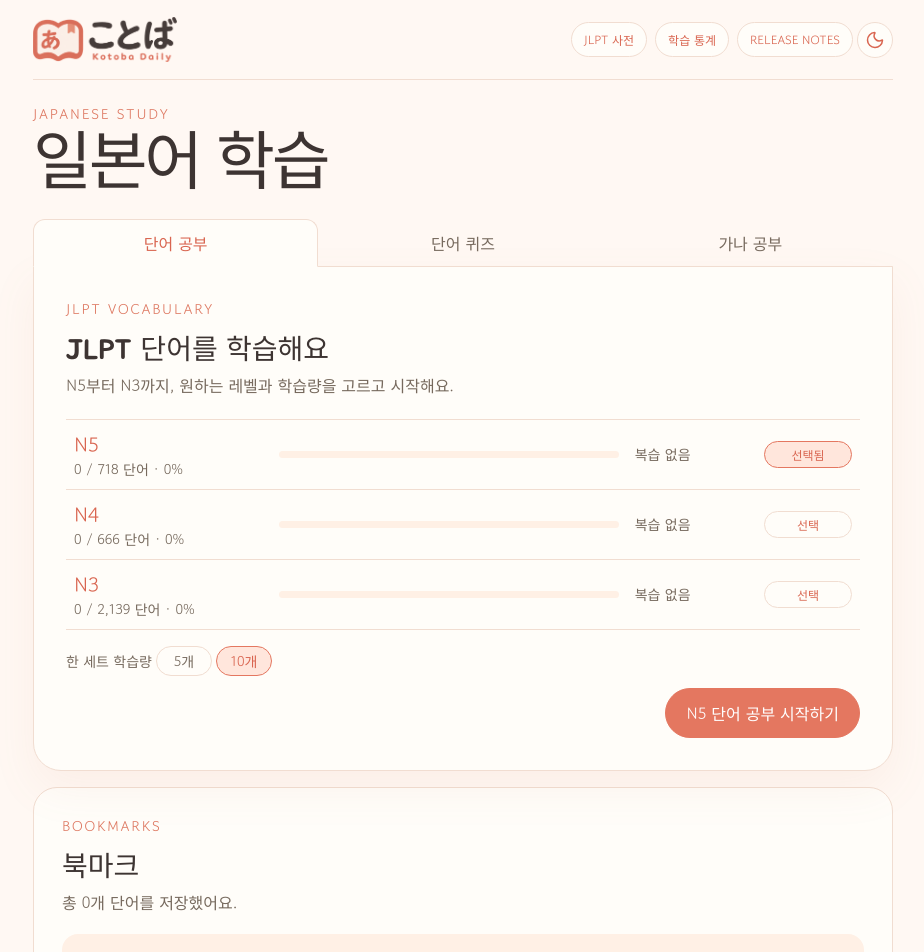
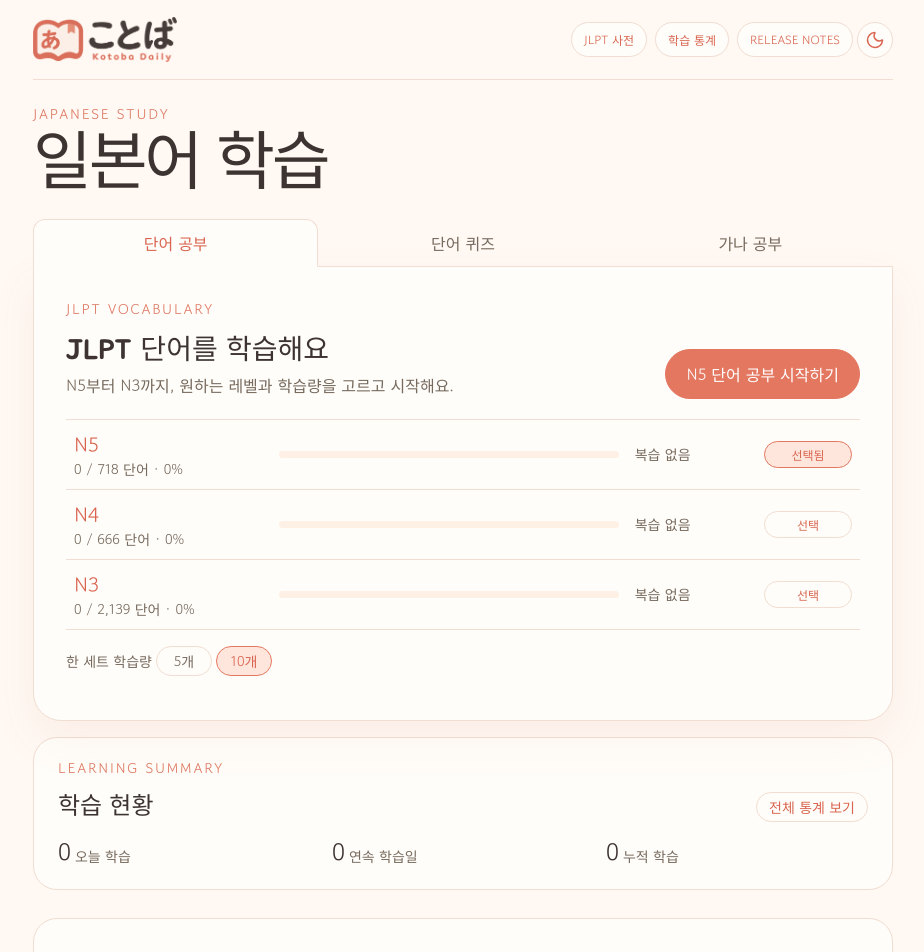
Before and after one commit to serene1004/kotoba-daily, a React (Vite) app: page / in a window 1280 px wide. Shown: the top 952 px of the page, without its empty margins (177-1101 px from the left). Built offline with nearby package versions, Linux system fonts and the light colour scheme.

Commit message:
feat(ui): improve learning and dictionary screens

```diff
--- a/src/components/Dashboard.module.css
+++ b/src/components/Dashboard.module.css
@@ -20,6 +20,59 @@
 }
 .studyModes .learning > .primary {
   margin: auto 0 0 auto;
+}
+.home-activity {
+  margin: 0 0 var(--space-8);
+  padding: var(--space-6) var(--space-7);
+  border: 1px solid #f1ddd1;
+  border-radius: var(--space-7);
+  background: #fffdf9;
+}
+.home-activity-heading {
+  display: flex;
+  align-items: flex-end;
+  justify-content: space-between;
+  gap: var(--space-4);
+  margin-bottom: var(--space-4);
+}
+.home-activity-heading .eyebrow {
+  margin: 0 0 var(--space-1);
+}
+.home-activity-heading h2 {
+  margin: 0;
+  font-size: var(--font-size-xl);
+}
+.home-activity-link {
+  padding: var(--space-2) var(--space-4);
+  border: 1px solid var(--border);
+  border-radius: 999px;
+  color: var(--accent-strong);
+  font-size: var(--font-size-sm);
+  font-weight: 700;
+  text-decoration: none;
+  white-space: nowrap;
+}
+.home-activity-link:hover,
+.home-activity-link:focus-visible {
+  border-color: var(--accent);
+  background: var(--accent-soft);
+}
+.home-activity-stats {
+  display: grid;
+  grid-template-columns: repeat(3, minmax(0, 1fr));
+  gap: var(--space-4);
+}
+.home-activity-stats article {
+  display: flex;
+  align-items: baseline;
+  gap: var(--space-2);
+}
+.home-activity-stats b {
+  font-size: var(--font-size-xl);
+}
+.home-activity-stats span {
+  color: var(--muted);
+  font-size: var(--font-size-sm);
 }
 .tabs {
   position: relative;
@@ -53,11 +106,21 @@
 }
 .learningContent {
   display: flex;
-  min-height: 310px;
   flex-direction: column;
 }
-.learningContent > .primary {
-  margin: auto 0 0 auto;
+.learning-header {
+  display: flex;
+  align-items: flex-end;
+  justify-content: space-between;
+  gap: var(--space-5);
+  margin-bottom: var(--space-6);
+}
+.learning-header .learning-heading {
+  margin-bottom: 0;
+}
+.learning-header > .primary {
+  flex: none;
+  margin: 0;
 }
 .studyModes .session-size {
   margin-bottom: var(--space-4);
@@ -82,7 +145,7 @@
   display: block;
   margin: var(--space-5) 0 0 auto;
 }
-.learningContent > a.primary {
+.learning-header > a.primary {
   display: flex;
   width: fit-content;
   min-height: 48px;
@@ -227,25 +290,43 @@
   color: var(--muted);
   font-size: var(--font-size-sm);
 }
-.activity-toolbar > div {
-  display: flex;
-  gap: var(--space-2);
-}
-.activity-toolbar button {
-  min-height: 36px;
-  padding: 0 var(--space-4);
-  border: 1px solid var(--border);
+.activity-toolbar select {
+  min-height: 38px;
+  min-width: 120px;
+  appearance: none;
+  padding: 0 var(--space-8) 0 var(--space-4);
+  border: 1px solid color-mix(in srgb, var(--accent) 45%, var(--border));
   border-radius: 999px;
   background: var(--surface);
-  color: var(--muted);
+  color: var(--accent-strong);
   font: inherit;
+  font-weight: 700;
+  cursor: pointer;
 }
-.activity-toolbar button:hover,
-.activity-toolbar button:focus-visible,
-.activity-toolbar button.scope-selected {
+.activity-toolbar select:hover,
+.activity-toolbar select:focus-visible {
   border-color: var(--accent);
-  background: var(--accent-soft);
+  background: var(--surface);
+}
+.activity-select-wrap select option {
+  background: var(--surface);
   color: var(--accent-strong);
+}
+.activity-select-wrap {
+  position: relative;
+  display: inline-flex;
+  align-items: center;
+  color: var(--accent-strong);
+}
+.activity-select-wrap svg {
+  position: absolute;
+  right: var(--space-3);
+  pointer-events: none;
+}
+.activity-select-wrap:focus-within {
+  border-radius: 999px;
+  outline: 2px solid var(--accent);
+  outline-offset: 2px;
 }
 .stats {
   display: grid;
@@ -428,8 +509,9 @@
 }
 .bookmarks-heading {
   display: flex;
-  align-items: end;
+  align-items: flex-end;
   justify-content: space-between;
+  gap: var(--space-4);
   margin-bottom: var(--space-6);
 }
 .bookmarks-heading h2 {
@@ -445,9 +527,7 @@
   font-size: var(--font-size-md);
 }
 .bookmark-toolbar {
-  display: flex;
-  justify-content: flex-end;
-  margin: calc(var(--space-6) * -1) 0 var(--space-5);
+  flex: none;
 }
 .bookmark-review {
   display: inline-flex;
@@ -594,11 +674,23 @@
   .primary {
     width: 100%;
   }
-  .learningContent > a.primary {
+  .learning-header > a.primary {
     width: 100%;
   }
-  .learningContent > .primary {
-    margin: var(--space-5) 0 0;
+  .learning-header,
+  .bookmarks-heading {
+    align-items: flex-start;
+    flex-direction: column;
+  }
+  .home-activity {
+    padding: var(--space-5);
+  }
+  .home-activity-stats {
+    gap: var(--space-2);
+  }
+  .home-activity-stats article {
+    flex-direction: column;
+    gap: 0;
   }
   .stats {
     grid-template-columns: 1fr;
@@ -660,12 +752,10 @@
   .bookmark-list {
     grid-template-columns: minmax(0, 1fr);
   }
-  .bookmark-toolbar {
-    margin: var(--space-4) 0;
-  }
 }
 
 :global([data-theme='dark']) .learning,
+:global([data-theme='dark']) .home-activity,
 :global([data-theme='dark']) .stats article,
 :global([data-theme='dark']) .activity-calendar,
 :global([data-theme='dark']) .weekly-chart,
@@ -685,10 +775,15 @@
   background: var(--paper);
 }
 :global([data-theme='dark']) .stats span,
+:global([data-theme='dark']) .home-activity-stats span,
 :global([data-theme='dark']) .learning-heading > p:last-child,
 :global([data-theme='dark']) .weekly-chart-head > span,
 :global([data-theme='dark']) .chart-day {
   color: var(--muted);
+}
+:global([data-theme='dark']) .home-activity-link {
+  border-color: var(--border);
+  color: var(--accent);
 }
 :global([data-theme='dark']) .calendar-today {
   border-color: var(--accent);
@@ -708,14 +803,13 @@
 :global([data-theme='dark']) .activity-high.studied {
   color: var(--ink);
 }
-:global([data-theme='dark']) .activity-toolbar button {
+:global([data-theme='dark']) .activity-toolbar select {
   border-color: var(--border);
   background: var(--surface);
-  color: var(--muted);
+  color: var(--accent);
 }
-:global([data-theme='dark']) .activity-toolbar button:hover,
-:global([data-theme='dark']) .activity-toolbar button:focus-visible,
-:global([data-theme='dark']) .activity-toolbar button.scope-selected {
+:global([data-theme='dark']) .activity-toolbar select:hover,
+:global([data-theme='dark']) .activity-toolbar select:focus-visible {
   border-color: var(--accent);
   background: var(--accent-soft);
   color: var(--accent);
--- a/src/components/Dashboard.tsx
+++ b/src/components/Dashboard.tsx
@@ -37,7 +37,7 @@ export function Dashboard({
   onSelectLevel,
   onSelectSessionSize,
 }: Props) {
-  const activity = useDashboardActivity(selectedLevel);
+  const activity = useDashboardActivity();
   const [activeTab, setActiveTab] = useState<'vocabulary' | 'quiz' | 'kana'>('vocabulary');
   const tabRefs = useRef<(HTMLButtonElement | null)[]>([]);
   const tabs = [
@@ -112,10 +112,19 @@ export function Dashboard({
             />
           ) : activeTab === 'quiz' ? (
             <div className={styles.learningContent}>
+              <div className={styles['learning-header']}>
                 <div className={styles['learning-heading']}>
                   <p className="eyebrow">{selectedLevel} VOCABULARY QUIZ</p>
                   <h2>뜻을 보고 단어를 골라요</h2>
                   <p>한국어 뜻에 맞는 일본어 단어를 선택하고 바로 정답을 확인해요.</p>
+                </div>
+                <Link
+                  className={`${styles.primary} button-primary`}
+                  to="/quiz"
+                  state={{ startImmediately: true }}
+                >
+                  {selectedLevel} 퀴즈 시작하기
+                </Link>
               </div>
               <div className={styles['level-options']} role="group" aria-label="퀴즈 레벨 선택">
                 {levelSummaries.map(({ level, total }) => (
@@ -131,16 +140,10 @@ export function Dashboard({
                   </button>
                 ))}
               </div>
-              <Link
-                className={`${styles.primary} button-primary`}
-                to="/quiz"
-                state={{ startImmediately: true }}
-              >
-                {selectedLevel} 퀴즈 시작하기
-              </Link>
             </div>
           ) : (
             <div className={styles.learningContent}>
+              <div className={styles['learning-header']}>
                 <div className={styles['learning-heading']}>
                   <p className="eyebrow">HIRAGANA & KATAKANA</p>
                   <h2>가나를 쓰며 익혀요</h2>
@@ -150,9 +153,35 @@ export function Dashboard({
                   가나 공부 시작하기
                 </Link>
               </div>
+            </div>
           )}
         </section>
       </div>
+      <section className={styles['home-activity']} aria-labelledby="home-activity-title">
+        <div className={styles['home-activity-heading']}>
+          <div>
+            <p className="eyebrow">LEARNING SUMMARY</p>
+            <h2 id="home-activity-title">학습 현황</h2>
+          </div>
+          <Link className={styles['home-activity-link']} to="/progress">
+            전체 통계 보기
+          </Link>
+        </div>
+        <div className={styles['home-activity-stats']}>
+          <article>
+            <b>{activity.todayStudied}</b>
+            <span>오늘 학습</span>
+          </article>
+          <article>
+            <b>{activity.streak}</b>
+            <span>연속 학습일</span>
+          </article>
+          <article>
+            <b>{activity.studiedCount}</b>
+            <span>누적 학습</span>
+          </article>
+        </div>
+      </section>
       <BookmarkList
         bookmarks={bookmarks}
         onRemoveBookmark={onRemoveBookmark}
--- a/src/components/ProgressPage.tsx
+++ b/src/components/ProgressPage.tsx
@@ -1,3 +1,4 @@
+import { useState } from 'react';
 import { useDashboardActivity } from '../hooks/useDashboardActivity';
 import { LearningActivity } from './dashboard/LearningActivity';
 import styles from './Dashboard.module.css';
@@ -15,7 +16,8 @@ type Props = {
 };
 
 export function ProgressPage({ selectedLevel, levelSummaries }: Props) {
-  const activity = useDashboardActivity(selectedLevel);
+  const [activityLevel, setActivityLevel] = useState<'N5' | 'N4' | 'N3' | 'all'>(selectedLevel);
+  const activity = useDashboardActivity(activityLevel === 'all' ? undefined : activityLevel);
 
   return (
     <section>
@@ -60,7 +62,11 @@ export function ProgressPage({ selectedLevel, levelSummaries }: Props) {
           })}
         </div>
       </section>
-      <LearningActivity selectedLevel={selectedLevel} activity={activity} />
+      <LearningActivity
+        selectedLevel={activityLevel}
+        activity={activity}
+        onSelectLevel={setActivityLevel}
+      />
     </section>
   );
 }
--- a/src/components/WordFinder.tsx
+++ b/src/components/WordFinder.tsx
@@ -49,6 +49,7 @@ export function WordFinder({ words, bookmarks, loading, failedLevels, onToggleBo
         <h1>JLPT 사전</h1>
         <p>일본어, 읽는 법, 한국어 뜻으로 N3~N5 단어를 찾고 상세 정보를 확인하세요.</p>
       </div>
+      <section className={styles.dictionary} aria-label="단어 검색과 검색 결과">
         <div className={styles.tools}>
           <label className={styles.search} htmlFor="word-search">
             <Search size={19} aria-hidden="true" />
@@ -97,8 +98,8 @@ export function WordFinder({ words, bookmarks, loading, failedLevels, onToggleBo
         </p>
         {!loading && failedLevelsInScope.length > 0 && (
           <p className={styles.warning} role="status">
-          {failedLevelsInScope.join(', ')} 단어 데이터를 불러오지 못했어요. 해당 레벨의 검색 결과가
-          빠져 있어요.
+            {failedLevelsInScope.join(', ')} 단어 데이터를 불러오지 못했어요. 해당 레벨의 검색
+            결과가 빠져 있어요.
           </p>
         )}
         {loading ? (
@@ -159,6 +160,7 @@ export function WordFinder({ words, bookmarks, loading, failedLevels, onToggleBo
             </span>
           </button>
         )}
+      </section>
       {selectedWord && (
         <WordDetailDialog
           word={selectedWord}
--- a/src/components/dashboard/BookmarkList.tsx
+++ b/src/components/dashboard/BookmarkList.tsx
@@ -33,7 +33,6 @@ export function BookmarkList({ bookmarks, onRemoveBookmark, onToggleBookmark }:
           <h2>북마크</h2>
           <p className={styles['bookmark-count']}>총 {bookmarks.length}개 단어를 저장했어요.</p>
         </div>
-      </div>
         {bookmarks.length > 0 && (
           <div className={styles['bookmark-toolbar']}>
             <Link className={`${styles['bookmark-review']} button-primary`} to="/bookmark-study">
@@ -41,6 +40,7 @@ export function BookmarkList({ bookmarks, onRemoveBookmark, onToggleBookmark }:
             </Link>
           </div>
         )}
+      </div>
       {bookmarks.length ? (
         <div className={styles['bookmark-list']}>
           {visibleBookmarks.map((word) => (
--- a/src/components/dashboard/LearningActivity.tsx
+++ b/src/components/dashboard/LearningActivity.tsx
@@ -1,19 +1,21 @@
+import { ChevronDown } from 'lucide-react';
 import styles from '../Dashboard.module.css';
 import { ActivityCalendar } from './ActivityCalendar';
 import { WeeklyActivityChart } from './WeeklyActivityChart';
 import type { useDashboardActivity } from '../../hooks/useDashboardActivity';
 
+type ActivityLevel = 'N5' | 'N4' | 'N3' | 'all';
+
 type Props = {
-  selectedLevel: 'N5' | 'N4' | 'N3';
+  selectedLevel: ActivityLevel;
   activity: ReturnType<typeof useDashboardActivity>;
+  onSelectLevel: (level: ActivityLevel) => void;
 };
 
-export function LearningActivity({ selectedLevel, activity }: Props) {
+export function LearningActivity({ selectedLevel, activity, onSelectLevel }: Props) {
   const {
     completedDates,
     progressByDate,
-    setShowAllLevels,
-    showAllLevels,
     studiedCount,
     streak,
     today,
@@ -24,27 +26,22 @@ export function LearningActivity({ selectedLevel, activity }: Props) {
 
   return (
     <>
-      <div className={styles['activity-toolbar']} aria-label="학습 기록 집계 기준">
+      <label className={styles['activity-toolbar']} htmlFor="activity-level">
         <span>집계 기준</span>
-        <div role="group" aria-label="학습 기록 범위">
-          <button
-            type="button"
-            aria-pressed={!showAllLevels}
-            className={!showAllLevels ? styles['scope-selected'] : undefined}
-            onClick={() => setShowAllLevels(false)}
+        <span className={styles['activity-select-wrap']}>
+          <select
+            id="activity-level"
+            value={selectedLevel}
+            onChange={(event) => onSelectLevel(event.target.value as ActivityLevel)}
           >
-            선택 레벨 · {selectedLevel}
-          </button>
-          <button
-            type="button"
-            aria-pressed={showAllLevels}
-            className={showAllLevels ? styles['scope-selected'] : undefined}
-            onClick={() => setShowAllLevels(true)}
-          >
-            전체 레벨
-          </button>
-        </div>
-      </div>
+            <option value="all">전체 레벨</option>
+            <option value="N5">N5</option>
+            <option value="N4">N4</option>
+            <option value="N3">N3</option>
+          </select>
+          <ChevronDown size={16} aria-hidden="true" />
+        </span>
+      </label>
       <div className={styles.stats}>
         <article>
           <b>{todayStudied}</b>
--- a/src/components/dashboard/LearningLevelSelector.tsx
+++ b/src/components/dashboard/LearningLevelSelector.tsx
@@ -34,6 +34,7 @@ export function LearningLevelSelector({
 
   return (
     <div className={styles.learningContent} aria-labelledby="learning-title">
+      <div className={styles['learning-header']}>
         <div className={styles['learning-heading']}>
           <p className="eyebrow">JLPT VOCABULARY</p>
           <h2 id="learning-title">JLPT 단어를 학습해요</h2>
@@ -42,6 +43,17 @@ export function LearningLevelSelector({
               ? `오늘 ${todayStudied}개를 학습했어요. 이어서 공부해 볼까요?`
               : 'N5부터 N3까지, 원하는 레벨과 학습량을 고르고 시작해요.'}
           </p>
+        </div>
+        <button
+          className={`${styles.primary} button-primary`}
+          type="button"
+          disabled={!selectedLevelAvailable}
+          onClick={onStudy}
+        >
+          {selectedLevelAvailable
+            ? `${selectedLevel} ${resumeAvailable ? '학습 이어하기' : '단어 공부 시작하기'}`
+            : `${selectedLevel} 데이터 없음`}
+        </button>
       </div>
       <div className={styles['level-list']}>
         {levelSummaries.map(({ level, total, learned, dueReviews }) => {
@@ -94,16 +106,6 @@ export function LearningLevelSelector({
           </button>
         ))}
       </div>
-      <button
-        className={`${styles.primary} button-primary`}
-        type="button"
-        disabled={!selectedLevelAvailable}
-        onClick={onStudy}
-      >
-        {selectedLevelAvailable
-          ? `${selectedLevel} ${resumeAvailable ? '학습 이어하기' : '단어 공부 시작하기'}`
-          : `${selectedLevel} 데이터 없음`}
-      </button>
     </div>
   );
 }
--- a/src/hooks/useDashboardActivity.ts
+++ b/src/hooks/useDashboardActivity.ts
@@ -1,15 +1,12 @@
-import { useState } from 'react';
 import { readProgressByDate } from '../lib/study';
 
 const weekdays = '일월화수목금토'.split('');
 const dateKey = (date: Date) => date.toLocaleDateString('sv-SE');
 const DAILY_GOAL = 10;
 
-export function useDashboardActivity(selectedLevel: 'N5' | 'N4' | 'N3') {
-  const [showAllLevels, setShowAllLevels] = useState(false);
+export function useDashboardActivity(selectedLevel?: 'N5' | 'N4' | 'N3') {
   const today = new Date();
-  const allProgressByDate = readProgressByDate();
-  const progressByDate = readProgressByDate(showAllLevels ? undefined : selectedLevel);
+  const progressByDate = readProgressByDate(selectedLevel);
   const studiedCount = Object.values(progressByDate).reduce((total, count) => total + count, 0);
   const todayStudied = progressByDate[dateKey(today)] || 0;
   const weeklyProgress = Array.from({ length: 7 }, (_, index) => {
@@ -35,11 +32,8 @@ export function useDashboardActivity(selectedLevel: 'N5' | 'N4' | 'N3') {
   })();
 
   return {
-    activityAvailable: Object.values(allProgressByDate).some((count) => count > 0),
     completedDates,
     progressByDate,
-    setShowAllLevels,
-    showAllLevels,
     studiedCount,
     streak,
     today,
```
Also changed, not shown: src/components/WordFinder.module.css (+18 -7 lines), src/data/releases.ts (+6 -5 lines), 1 other file (tests, documents, lock files or other folders). Lines whose indentation alone changed are shown as unchanged.
